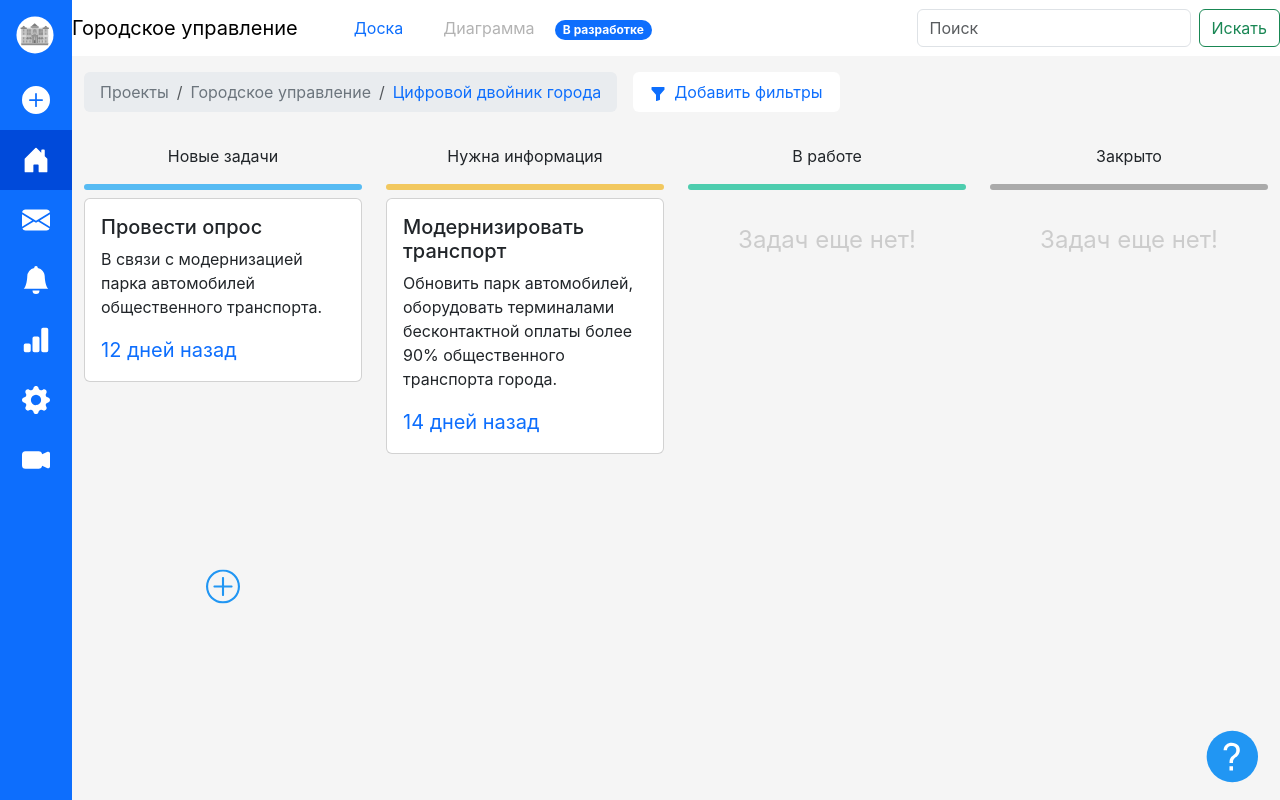
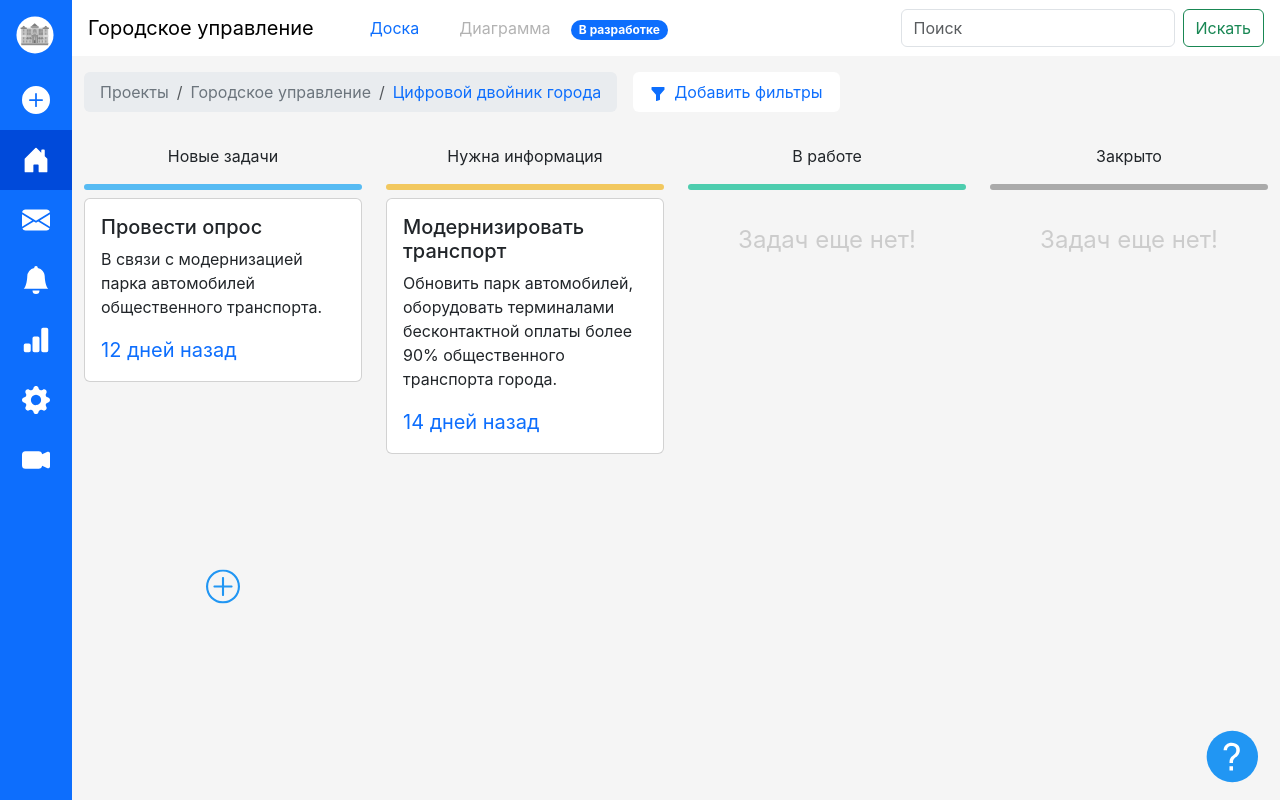
Before and after one commit to KostarSf/TetraApp, a React (Create React App) app: page /dashboard in a window 1280 px wide. Built offline with nearby package versions, Linux system fonts and the light colour scheme; what bbcode-to-react would draw is missing.

Commit message:
Update broken styles

```diff
--- a/src/components/header/Header.tsx
+++ b/src/components/header/Header.tsx
@@ -1,7 +1,7 @@
 export default function Header() {
   return (
     <header className="bg-white">
-      <nav className="navbar navbar-expand-lg navbar-light container-fluid ">
+      <nav className="navbar navbar-expand-lg navbar-light container-fluid px-3">
         <span className="navbar-brand me-5">Городское управление</span>
         <button className="navbar-toggler" type="button" data-bs-toggle="collapse" data-bs-target="#navbarSupportedContent" aria-controls="navbarSupportedContent" aria-expanded="false" aria-label="Toggle navigation">
           <span className="navbar-toggler-icon"></span>
```
